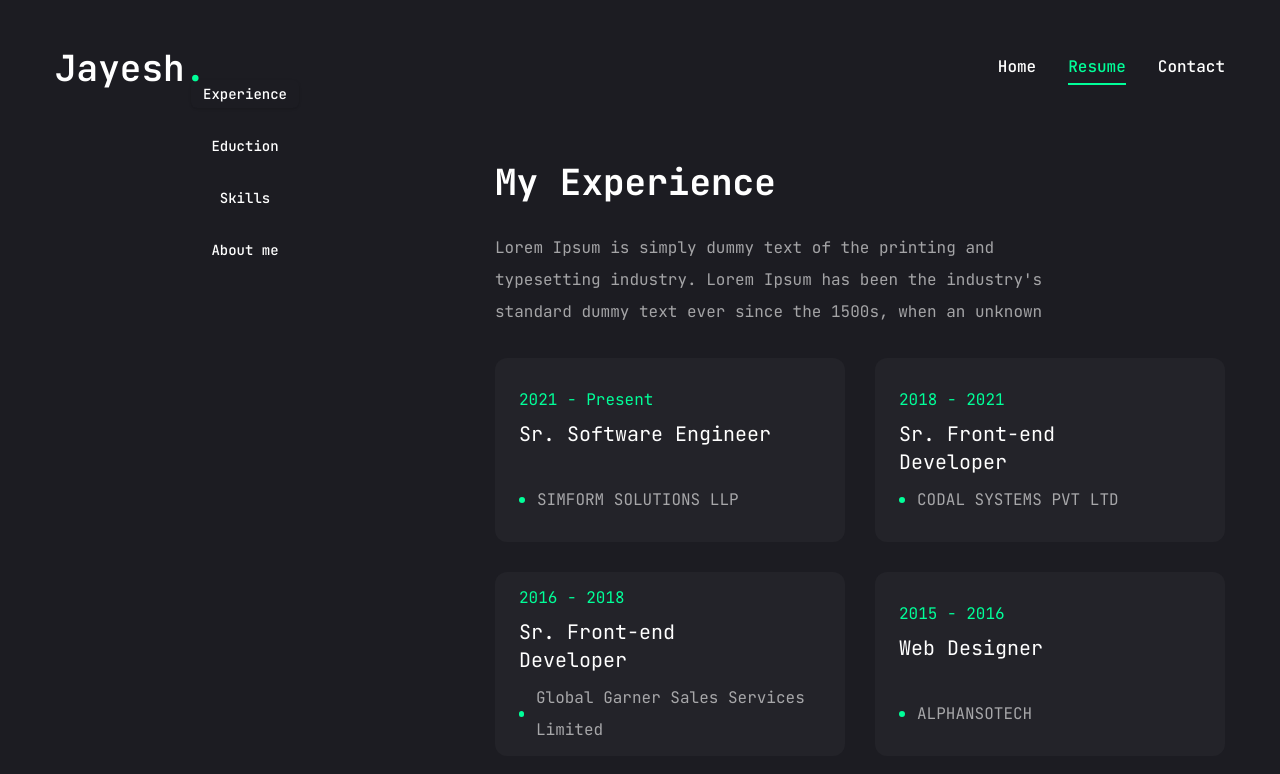
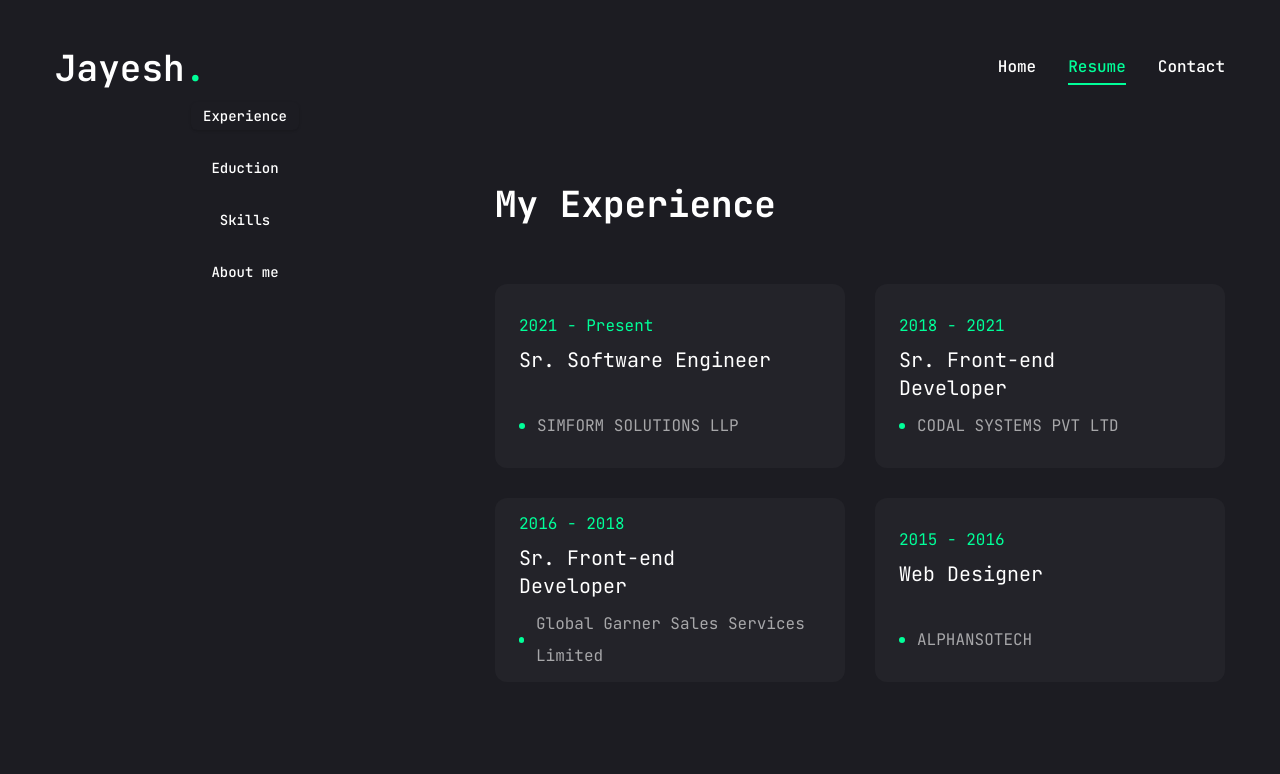
Before and after one commit to jayeshsojitra103/portfolio, a Next.js app: page /resume in a window 1280 px wide. Shown: the top 774 px of the page. Built offline with nearby package versions, Linux system fonts and the light colour scheme.

Commit message:
fix typo

```diff
--- a/const/index.js
+++ b/const/index.js
@@ -45,7 +45,7 @@
   icon: "assets/resume/badge.svg",
   title: "My Experience",
   description:
-    "Lorem Ipsum is simply dummy text of the printing and typesetting industry. Lorem Ipsum has been the industry's standard dummy text ever since the 1500s, when an unknown",
+    "",
   items: [
     {
       company: "SIMFORM SOLUTIONS LLP",
```
